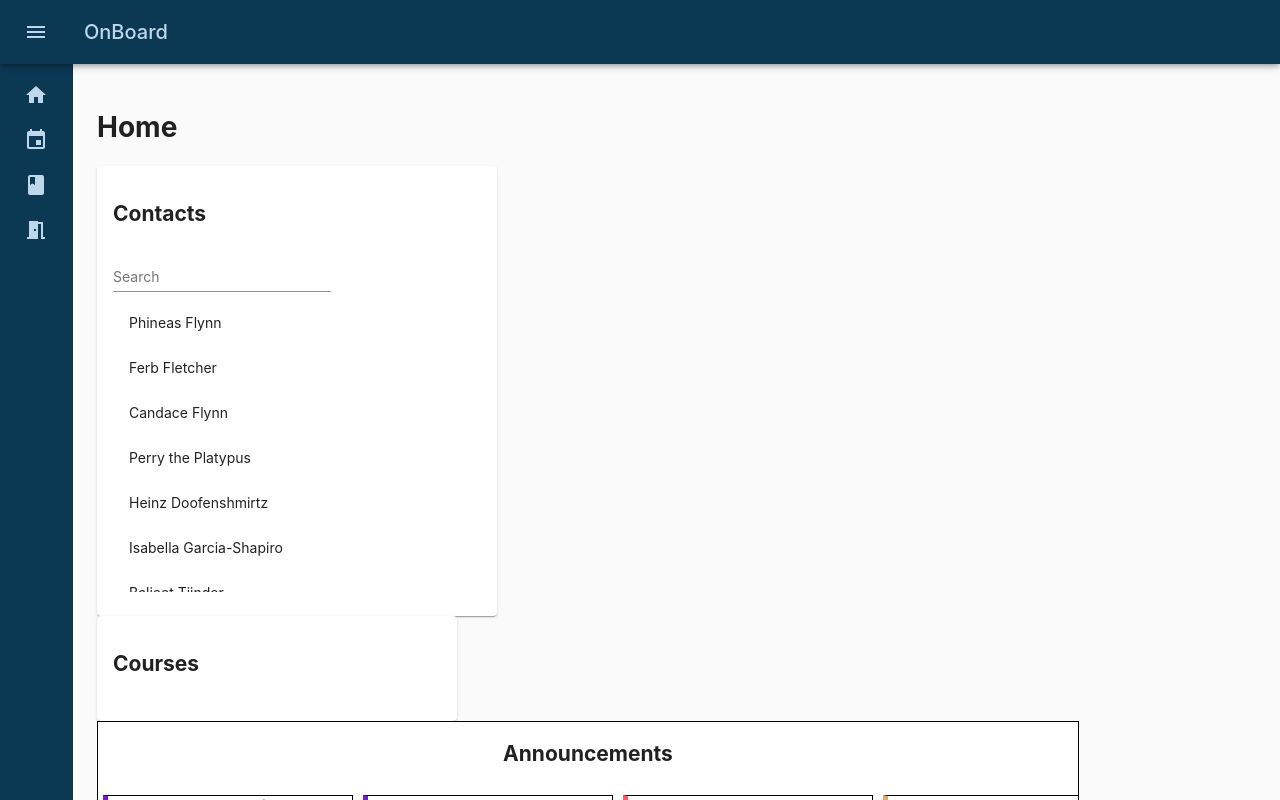
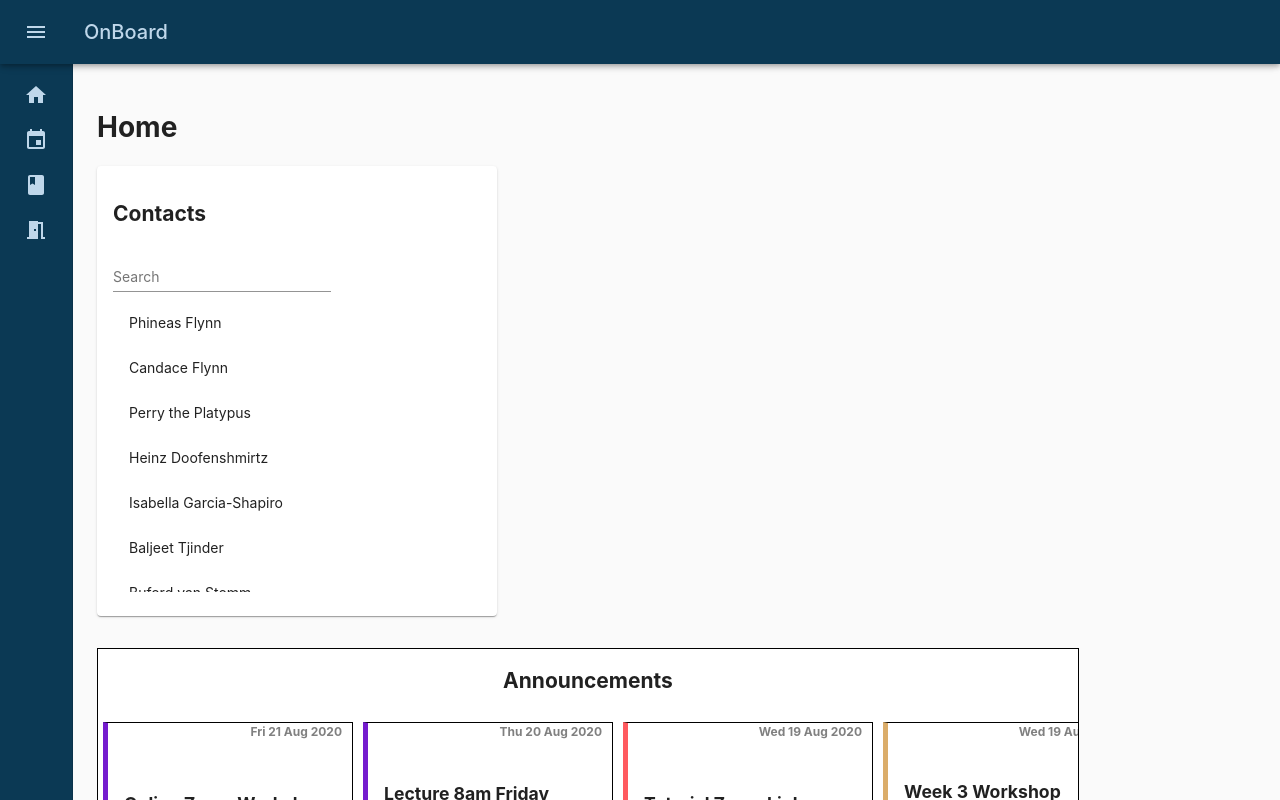
Before and after one commit to doofenshmirtz-deco-inc/OnBoard, a React (Create React App) app in the folder client/: page / in a window 1280 px wide. Shown: the top 800 px of the page. Built offline with nearby package versions, Linux system fonts and the light colour scheme; the HTML template or start-up script is replaced by a standard one; a web font is replaced by a local one.

Commit message:
Contacts are much better now

```diff
--- a/client/src/components/ContactCard.tsx
+++ b/client/src/components/ContactCard.tsx
@@ -26,7 +26,7 @@ const useStyles = makeStyles((theme: Theme) =>
   })
 );
 
-export default function ContactCard() {
+export default function ContactCard(props: any) {
   const classes = useStyles();
 
   return (
@@ -34,7 +34,7 @@ export default function ContactCard() {
       <CardHeader
         avatar={
           <Avatar aria-label="contact" className={classes.avatar}>
-            PF
+            {props.contact.name[0]}
           </Avatar>
         }
         action={
@@ -42,8 +42,8 @@ export default function ContactCard() {
             <MoreVertIcon />
           </IconButton>
         }
-        title="Phineas Flynn"
-        subheader="Student"
+        title={props.contact.name}
+        subheader={props.contact.role}
       />
       <CardActions>
         <IconButton aria-label="call">
--- a/client/src/components/ContactList.tsx
+++ b/client/src/components/ContactList.tsx
@@ -4,42 +4,28 @@ import List from "@material-ui/core/List";
 import ListItem from "@material-ui/core/ListItem";
 import ListItemText from "@material-ui/core/ListItemText";
 import TextField from "@material-ui/core/TextField";
-import Typography from "@material-ui/core/Typography";
 import ContactCard from "./ContactCard";
-
 import Card from "@material-ui/core/Card";
 import CardContent from "@material-ui/core/CardContent";
-import CardHeader from "@material-ui/core/CardHeader";
-
 import Popover from "@material-ui/core/Popover";
 
-let contacts: string[] = [
-  "Phineas Flynn",
-  "Ferb Fletcher",
-  "Candace Flynn",
-  "Perry the Platypus",
-  "Heinz Doofenshmirtz",
-  "Isabella Garcia-Shapiro",
-  "Baljeet Tjinder",
-  "Buford van Stomm",
-];
+import contacts from "./Contacts.json";
 
 const useStyles = makeStyles((theme: Theme) =>
   createStyles({
     root: {
       width: "100%",
       maxWidth: 400,
+      marginBottom: "2rem",
     },
-    title: {
-
-    },
+    title: {},
     searchBar: {
       width: "200",
       margin: "auto",
     },
     contactList: {
       overflowY: "auto",
-      maxHeight: 300,
+      height: 300,
     },
   })
 );
@@ -50,9 +36,14 @@ export default function ContactList() {
   const [searchTerm, setSearchTerm] = useState("");
 
   const [anchorEl, setAnchorEl] = React.useState<HTMLDivElement | null>(null);
+  const [selectedContact, setSelectedContact] = useState(null);
 
-  const handleClick = (event: React.MouseEvent<HTMLDivElement>) => {
+  const handleClick = (
+    event: React.MouseEvent<HTMLDivElement>,
+    contactObj: any
+  ) => {
     setAnchorEl(event.currentTarget);
+    setSelectedContact(contactObj);
   };
 
   const handleClose = () => {
@@ -65,7 +56,6 @@ export default function ContactList() {
   return (
     <Card className={classes.root}>
       <CardContent>
-
         <h2 className={classes.title}>Contacts</h2>
         <TextField
           className={classes.searchBar}
@@ -75,10 +65,10 @@ export default function ContactList() {
           onChange={(e) => setSearchTerm(e.target.value)}
         />
         <List className={classes.contactList}>
-        {contacts.map((item) =>
-          item.toLowerCase().includes(searchTerm.toLowerCase()) ? (
-            <ListItem button onClick={handleClick}>
-              <ListItemText primary={item} />
+          {Object.values(contacts).map((item) =>
+            item.name.toLowerCase().includes(searchTerm.toLowerCase()) ? (
+              <ListItem button onClick={(e) => handleClick(e, item)}>
+                <ListItemText primary={item.name} />
               </ListItem>
             ) : null
           )}
@@ -97,7 +87,7 @@ export default function ContactList() {
             horizontal: "center",
           }}
         >
-        <ContactCard />
+          <ContactCard contact={selectedContact} />
         </Popover>
       </CardContent>
     </Card>
--- a/client/src/components/CourseList.tsx
+++ /dev/null
@@ -1,27 +0,0 @@
-import React, { useState } from "react";
-import { makeStyles, Theme, createStyles } from "@material-ui/core/styles";
-import Card from "@material-ui/core/Card";
-import CardContent from "@material-ui/core/CardContent"
-
-const useStyles = makeStyles((theme: Theme) =>
-  createStyles({
-    root: {
-      width: "100%",
-      maxWidth: 360,
-    },
-    title: {
-    }
-  })
-);
-
-export default function CourseList() {
-  const classes = useStyles();
-
-  return (
-    <Card className={classes.root}>
-      <CardContent>
-          <h2 className={classes.title}>Courses</h2>
-      </CardContent>
-    </Card>
-  )
-}
--- a/client/src/modules/Home/index.tsx
+++ b/client/src/modules/Home/index.tsx
@@ -2,15 +2,13 @@ import React from "react";
 import HomeIcon from "@material-ui/icons/Home";
 
 import ContactList from "../../components/ContactList";
-import CourseList from "../../components/CourseList";
+import Announcements from "../../components/Announcements";
 
-import Announcements from "../../components/Announcements";
 const Home = () => {
   return (
     <div>
       <h1>Home</h1>
       <ContactList />
-      <CourseList />
       <Announcements />
     </div>
   );
```
Lines whose indentation alone changed are shown as unchanged.
